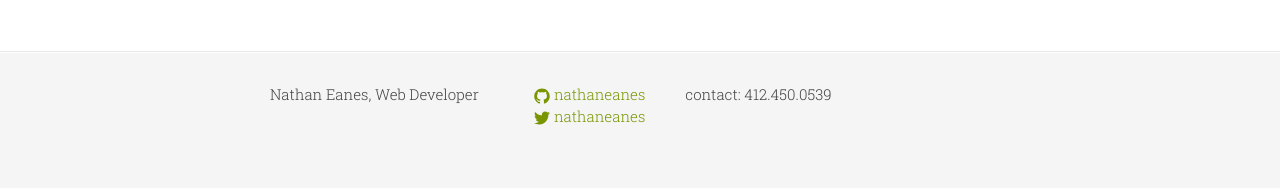
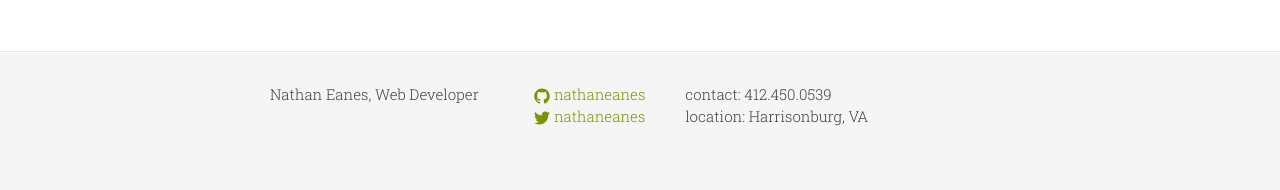
Before and after one commit to nathaneanes/nathaneanes.github.io, a Jekyll site: the page built from index.md, in a window 1280 px wide. Shown: the part 1404-1594 px from the top of the page. Built offline with Jekyll 4.4.1, drawn with Linux system fonts in a browser that asks for light colours.

Commit message:
Updated footer contact info

```diff
--- a/_includes/footer.html
+++ b/_includes/footer.html
@@ -75,7 +75,10 @@
       </div>
 
       <div class="footer-col  footer-col-3">
-        <p class="text">contact: 412.450.0539</p>
+        <p class="text">
+          contact: 412.450.0539<br />
+          location: Harrisonburg, VA
+        </p>
       </div>
     </div>
 
```
